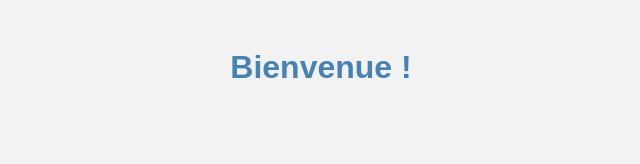
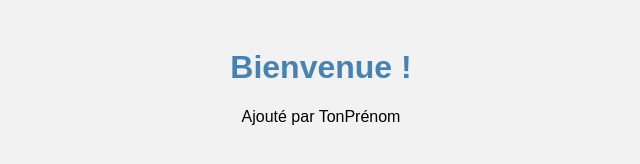
Before and after one commit to aminebenattaya/page-html-groupe, a plain HTML site: page index.html in a window 1280 px wide. Shown: the whole page, without its empty margins (319-959 px from the left). Drawn offline with Linux system fonts and the light colour scheme.

Commit message:
Ajout paragraphe TonPrénom

```diff
--- a/index.html
+++ b/index.html
@@ -6,5 +6,6 @@
 </head>
 <body>
   <h1>Bienvenue !</h1>
+  <p>Ajouté par TonPrénom</p>
 </body>
 </html>
```
